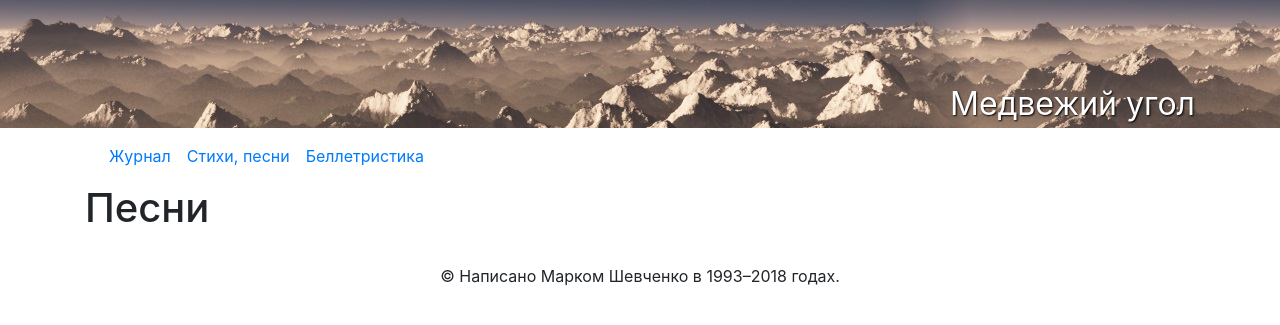
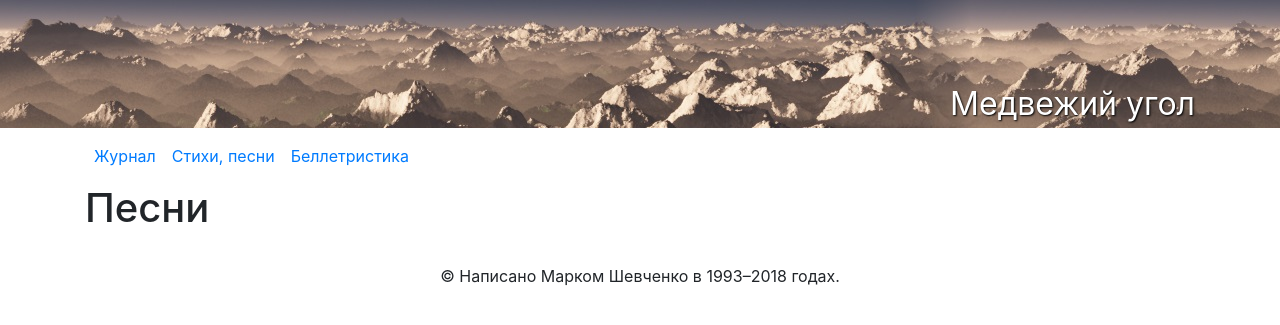
Before and after one commit to mark-shevchenko-name/mark-shevchenko-name.github.io, a Jekyll site: the page built from index.md, in a window 1280 px wide. Shown: the top 325 px of the page. Built offline with Jekyll 4.4.1, drawn with Linux system fonts in a browser that asks for light colours; our own code applies the rules of GitHub Pages for plain Markdown files.

Commit message:
Update main.html

```diff
--- a/_layouts/main.html
+++ b/_layouts/main.html
@@ -19,15 +19,13 @@
         </div>
       </div>
     </header>
-    <div class="container">
-      <nav class="navbar navbar-expand-md">
+    <nav class="navbar navbar-expand-md container">
       <ul class="navbar-nav">
         <li class="nav-item"><a class="nav-link" href="{{ "/blog" | relative_url }}">Журнал</a></li>
         <li class="nav-item"><a class="nav-link" href="{{ "/lyrics" | relative_url }}">Стихи, песни</a></li>
         <li class="nav-item"><a class="nav-link" href="{{ "/belles-lettres" | relative_url }}">Беллетристика</a></li>
       </ul>
     </nav>
-    </div>
     <article class="container">
       {{ content }}
     <article>
```
Lines whose indentation alone changed are shown as unchanged.
